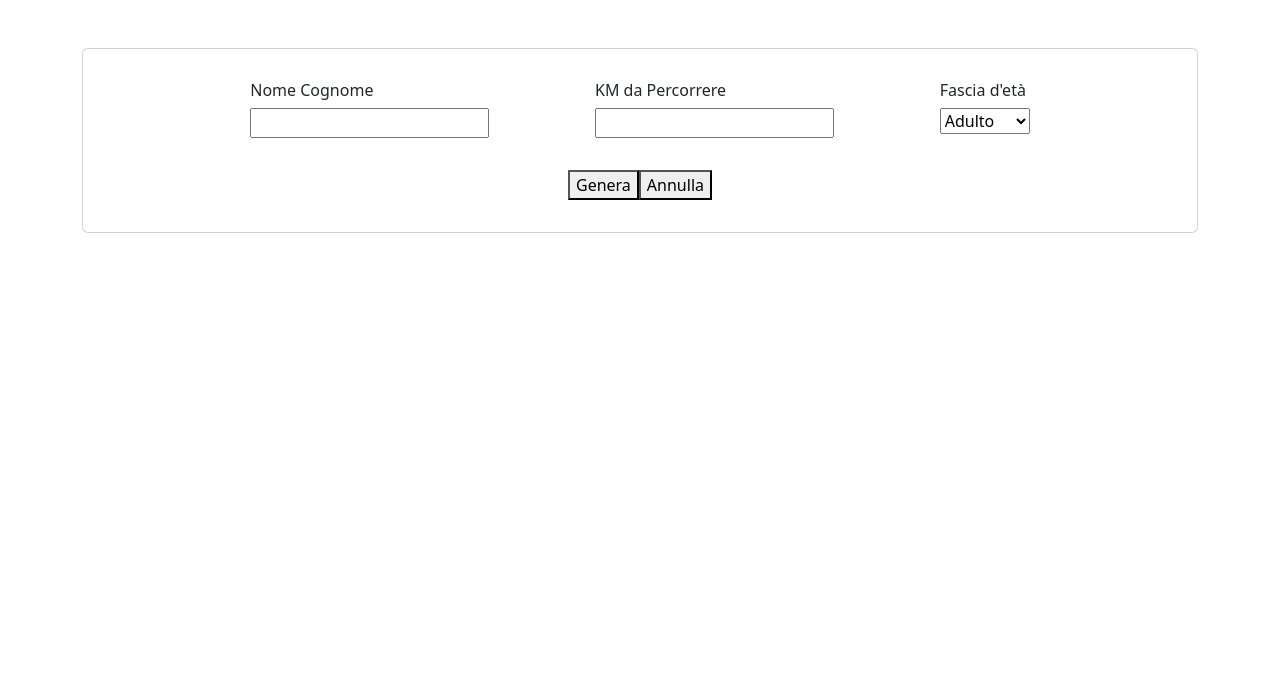
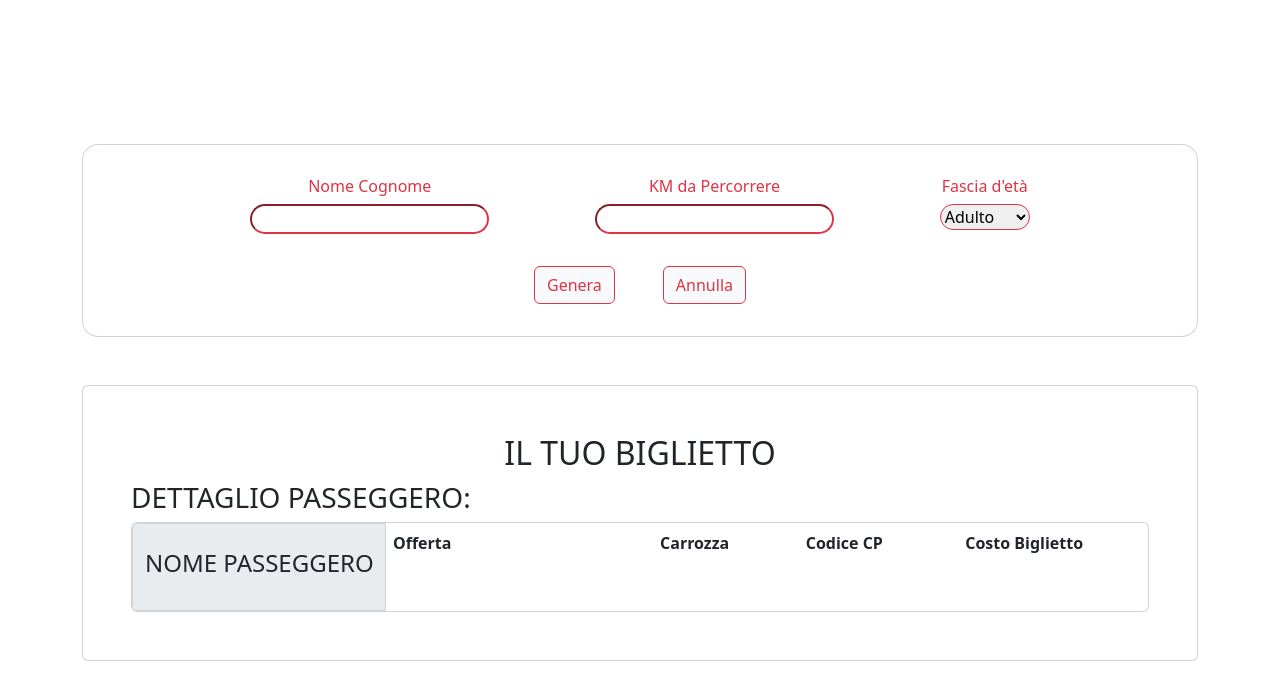
Before and after one commit to Riccardo15Pinto/js-biglietto-treno-form, a plain HTML site: page index.html in a window 1280 px wide. Drawn offline with nearby package versions, Linux system fonts and the light colour scheme.

Commit message:
set main content

```diff
--- a/index.html
+++ b/index.html
@@ -15,22 +15,23 @@
 <body>
     <div class="container">
 
-        <div class="card mt-5">
+        <h1 class="text-center text-white mt-5">CALCOLA IL PREZZO DEL TUO BIGLIETTO</h1>
+        <div class="card mt-5 rounded-4">
             <div class="card-body">
                 <div class="w-75 m-auto">
                     <div class="d-flex justify-content-between">
 
                         <div class="m-3">
-                            <h6>Nome Cognome</h6>
-                            <input type="text" id="name-user" value="">
+                            <h6 class="text-danger text-center">Nome Cognome</h6>
+                            <input type="text" id="name-user" value="" class="border-danger rounded-pill">
                         </div>
                         <div class="m-3">
-                            <h6>KM da Percorrere</h6>
-                            <input type="number" name="" id="distance-user">
+                            <h6 class="text-danger text-center">KM da Percorrere</h6>
+                            <input type="number" name="" id="distance-user" class="border-danger rounded-pill">
                         </div>
                         <div class="m-3">
-                            <h6>Fascia d'età</h6>
-                            <select name="" id="age-user">
+                            <h6 class="text-danger text-center">Fascia d'età</h6>
+                            <select name="" id="age-user" class="border-danger rounded-pill">
                                 <option value="1">Adulto</option>
                                 <option value="2">Bambino</option>
                                 <option value="3">Over 65</option>
@@ -39,17 +40,21 @@
                     </div>
                 </div>
                 <div class="d-flex justify-content-center m-3">
-                    <button id="btn">Genera</button>
-                    <button id="btn-cancel">Annulla</button>
+                    <button id="btn" class="btn btn-light border border-danger text-danger me-4 ">Genera</button>
+                    <button id="btn-cancel" class="btn btn-light border border-danger text-danger ms-4 ">Annulla</button>
                 </div>
             </div>
         </div>
 
-        <div class="card d-none" id="card-hidden">
-            <div class="input-group flex-nowrap">
-                <span class="input-group-text w-25">
-                    <div>
-                        <h3>NOME PASSEGGERO</h3>
+
+        <div class="card mt-5 d-non p-5" id="card-hidden">
+            <h2 class="text-center">IL TUO BIGLIETTO</h2>
+            <h3>DETTAGLIO PASSEGGERO:</h3>
+            <div class="card">
+                <div class="input-group flex-nowrap">
+                    <span class="input-group-text w-25">
+                        <div>
+                            <h4>NOME PASSEGGERO</h4>
                         <span id="client"></span>
                     </div>
                 </span>
@@ -62,6 +67,18 @@
                             <th scope="col" class="w-25">Costo Biglietto</th>
                         </tr>
                     </thead>
+                    <tbody>
+                        <tr>
+                            <th scope="row">
+                            </th>
+                            <td>
+                            </td>
+                            <td>
+                            </td>
+                            <td>
+                            </td>
+                        </tr>
+                    </tbody>
                     <tbody>
                         <tr>
                             <th scope="row">
@@ -81,7 +98,9 @@
                 </table>
             </div>
 
+            </div>
         </div>
+
 
     </div>
     <!-- javascript -->
```
